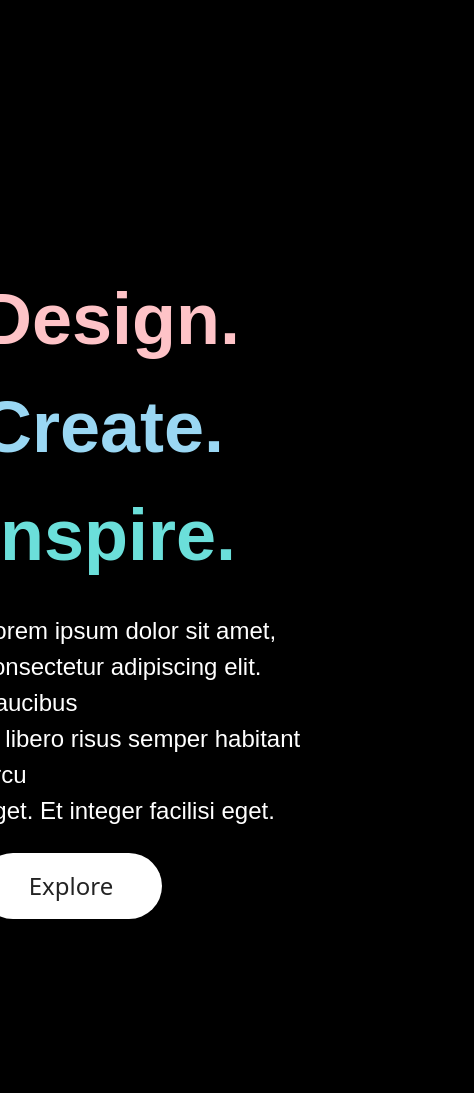
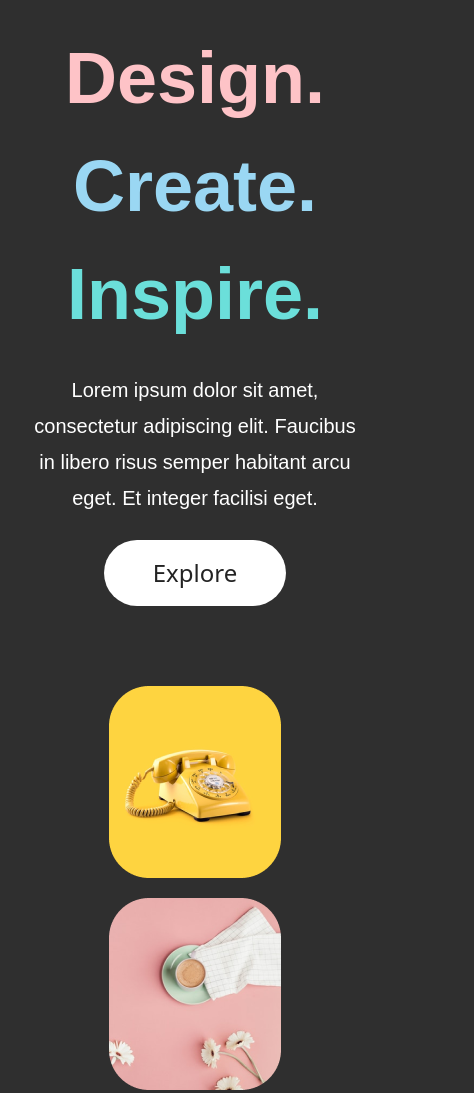
Before and after one commit to ralptorres/4th-Exercise---Tailwind, a website: page src/index.html in a window 390 px wide. Shown: the top 1093 px of the page, 474 px wide, since content can reach past the window. Drawn offline with Linux system fonts and the light colour scheme.

Commit message:
define screens, add media query, fix layout

```diff
--- a/src/index.html
+++ b/src/index.html
@@ -6,17 +6,19 @@
     <link rel="stylesheet" href="./output.css" />
     <title>Document</title>
   </head>
-  <body class="bg-black flex items-center justify-center sm:bg-red-500">
-    <div class="flex">
-      <div class="mx-16 my-[265px]">
+  <body class="bg-[#2f2f2f] flex items-center justify-center">
+    <div class="flex ss:block sm:block md:block lg:flex">
+      <div class="mx-16 my-[265px] ss:my-6 lg:my-[265px]">
         <div
-          class="font-poppins font-bold text-[72px] leading-[108px] text-blue-400 w-[370px] h-[324px0]"
+          class="font-poppins font-bold text-[72px] leading-[108px] text-blue-400 w-[370px] h-[324px0] ss:text-center ss:m-auto lg:text-left"
         >
           <p class="text-[#fec3c7]">Design.</p>
           <p class="text-[#9ad7f3]">Create.</p>
           <p class="text-[#6bdfda]">Inspire.</p>
         </div>
-        <div class="font-poppins font-normal text-[24px] leading-[36px] py-6">
+        <div
+          class="font-poppins font-normal text-[24px] leading-[36px] py-6 ss:text-center ss:text-[20px] lg:text-left"
+        >
           <p class="text-[#FFFFFF]">
             Lorem ipsum dolor sit amet,<br />
             consectetur adipiscing elit. Faucibus<br />
@@ -24,17 +26,23 @@
             eget. Et integer facilisi eget.
           </p>
         </div>
-        <div>
+        <div
+          class="overflow-visible ss:flex ss:justify-center ss: items-center lg:block"
+        >
           <button
-            class="w-[182px] h-[66px] rounded-[36px] g-[10px] bg-[#FFFFFF] text-[#232323] font-medium text-[24px] leading-[18px] border-blue-600 transition duration-300 ease-in-out hover:bg-gray-300 hover: active:bg-gray-700 active:text-white active:scale-95"
+            class="w-[182px] h-[66px] rounded-[36px] g-[10px] bg-[#FFFFFF] text-[#232323] font-medium text-[24px] leading-[18px] border-blue-600 duration-300 ease-in-out hover:bg-gray-200 hover: active:bg-gray-200 active:text-black active:scale-95 object-cover transform transition-transform hover:scale-105"
           >
             Explore
           </button>
         </div>
       </div>
       <div class="my-20">
-        <div class="my-20 flex">
-          <div class="grid grid-cols-4 gap-5">
+        <div
+          class="my-20 flex ss:flex ss:justify-center ss: items-center lg:block"
+        >
+          <div
+            class="grid grid-cols-4 gap-5 ss:grid ss:grid-cols-1 sm:grid sm:grid-cols-3 md:grid md:grid-cols-4 lg:grid lg:grid-cols-4"
+          >
             <div class="cursor-pointer overflow-visible">
               <img
                 class="object-cover transform transition-transform hover:scale-110"
--- a/tailwind.config.js
+++ b/tailwind.config.js
@@ -6,6 +6,13 @@ module.exports = {
       fontFamily: {
         poppins: ["Poppins", "sans-serif"],
       },
+      screens: {
+        ss: "0px",
+        sm: "640px", // Small screens (default: 640px)
+        md: "768px", // Medium screens (default: 768px)
+        lg: "1024px", // Large screens (default: 1024px)
+        xl: "1280px", // Extra large screens (default: 1280px)
+      },
     },
   },
   plugins: [],
```
Also changed, not shown: src/output.css.
